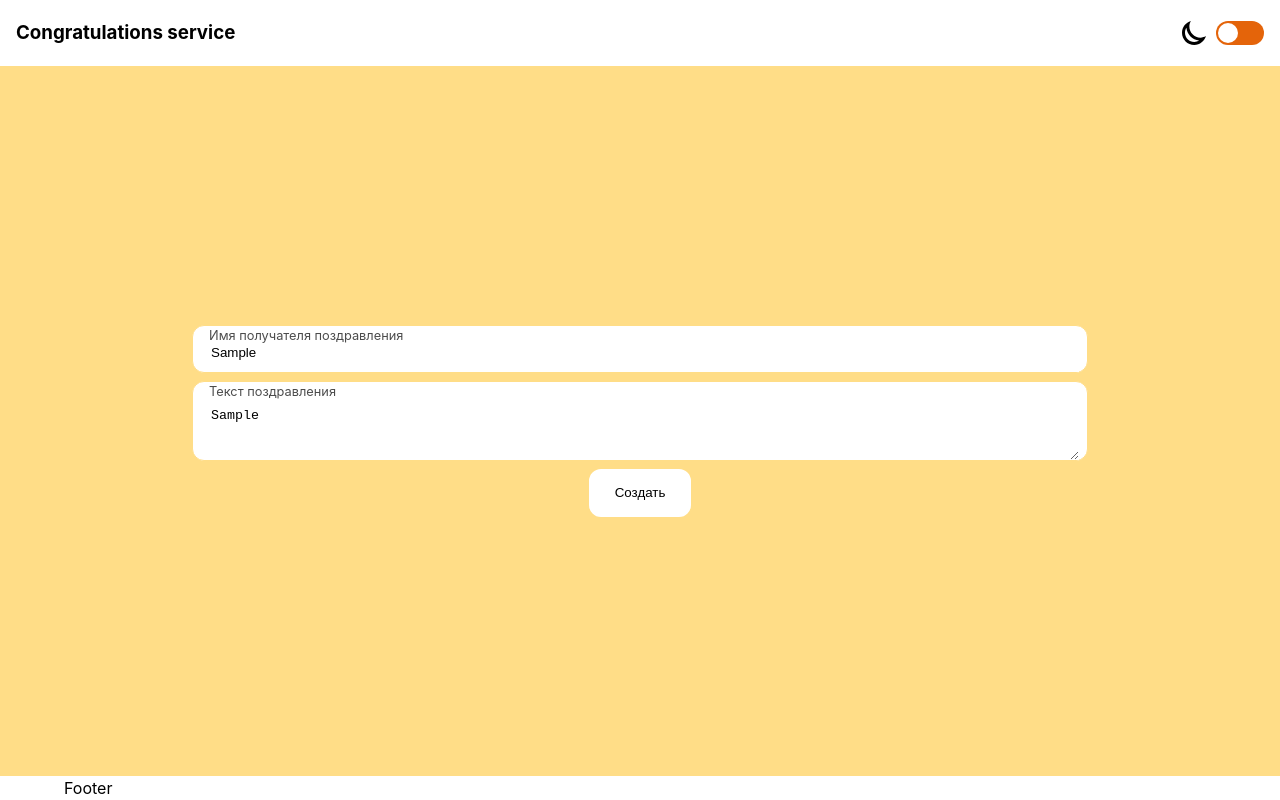
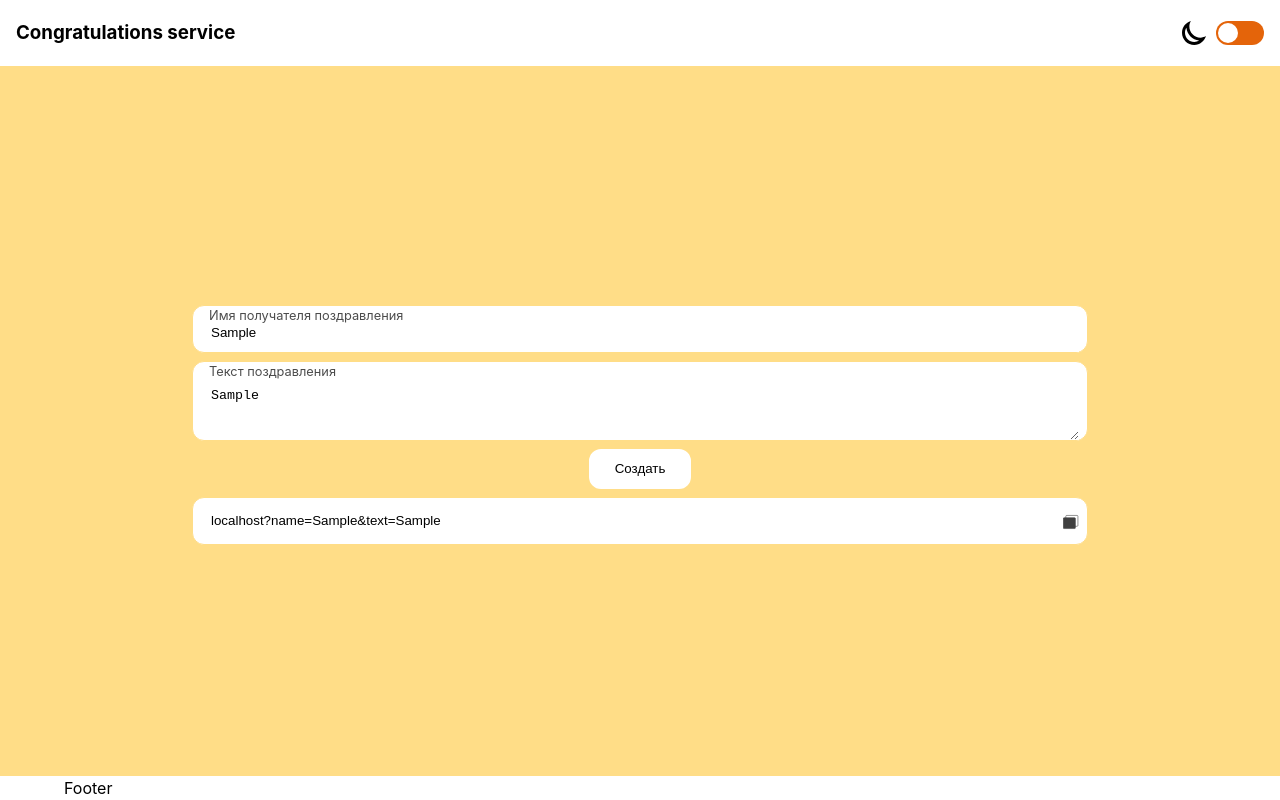
Before and after one commit to WDL-Team/congratulations-service, a React (Vite) app: page / in a window 1280 px wide. Both pictures are taken after typing "Sample", "Sample" into the empty fields and a click on the button "Создать". Built offline with nearby package versions, Linux system fonts and the light colour scheme.

Commit message:
feat: copy component

```diff
--- a/src/App.tsx
+++ b/src/App.tsx
@@ -1,13 +1,16 @@
+import { useState } from 'react'
 import { ThemeProvider } from './components/theme'
 import { Layout } from './components/layout'
 import { FormInput } from './components/form/input'
 import { FormText } from './components/form/text'
 import { FormSubmit } from './components/form/submit'
+import { CopyInput } from './components/copy'
 import { queryToString, queryToObject } from './utils/query'
 import { useRouter } from './hooks/useRouter'
 
 function App() {
   const { host, query } = useRouter()
+  const [result, setResult] = useState('')
 
   const submitHandler = (event: React.FormEvent<HTMLFormElement>) => {
     event.preventDefault()
@@ -18,16 +21,20 @@ function App() {
     }
     console.log(data)
     console.log(`${host}?${queryToString(data)}`)
+    setResult(`${host}?${queryToString(data)}`)
   }
 
   return (
     <ThemeProvider>
       <Layout>
-        <form onSubmit={submitHandler} style={{ width: '70%' }}>
-          <FormInput type="text" name="name" placeholder="Имя получателя поздравления" error={false} errorMessage="Проверьте имя" />
-          <FormText name="text" placeholder="Текст поздравления" error={false} errorMessage="Напишите своё поздравление" />
-          <FormSubmit>Создать</FormSubmit>
-        </form>
+        <div style={{ width: '70%' }}>
+          <form onSubmit={submitHandler}>
+            <FormInput type="text" name="name" placeholder="Имя получателя поздравления" error={false} errorMessage="Проверьте имя" />
+            <FormText name="text" placeholder="Текст поздравления" error={false} errorMessage="Напишите своё поздравление" />
+            <FormSubmit>Создать</FormSubmit>
+          </form>
+          {result && <CopyInput text={result} />}
+        </div>
       </Layout>
     </ThemeProvider>
   )
--- /dev/null
+++ b/src/components/copy/copy.tsx
@@ -0,0 +1,21 @@
+import { useState } from 'react'
+import { StContainer, StCopyButton, StInput, StMessage } from './styles'
+import copyImg from '../../assets/copy.svg'
+
+export const CopyInput = ({ text }: { text: string }) => {
+  const [copyed, setCopyed] = useState(false)
+
+  const handleCopy = () => {
+    if (typeof navigator !== 'undefined') navigator.clipboard.writeText(text)
+    setCopyed(true)
+    setTimeout(() => setCopyed(false), 3000)
+  }
+
+  return (
+    <StContainer>
+      <StInput type="text" value={text} readOnly />
+      <StCopyButton src={copyImg} alt="copy" title="copy" onClick={handleCopy} />
+      {copyed && <StMessage>Copyed!</StMessage>}
+    </StContainer>
+  )
+}
--- /dev/null
+++ b/src/components/copy/index.ts
@@ -0,0 +1 @@
+export * from './copy'
--- /dev/null
+++ b/src/components/copy/styles.tsx
@@ -0,0 +1,87 @@
+import styled, { css, RuleSet } from 'styled-components'
+import { ThemeVariants } from '../../const/theme'
+
+export const StContainer = styled.div`
+  position: relative;
+  display: flex;
+  flex-direction: column;
+  border-radius: 0.75rem;
+  padding: 0 2rem 0 1rem;
+  height: 3rem;
+  width: 100%;
+  box-sizing: border-box;
+  border: 1px solid ${props => props.theme.colors.primary};
+  background-color: ${props => props.theme.colors.secondary};
+  color: ${props => props.theme.colors.text};
+`
+
+export const StInput = styled.input`
+  outline: none;
+  border: none;
+  width: 100%;
+  height: 100%;
+  color: ${props => props.theme.colors.text};
+  background-color: ${props => props.theme.colors.secondary};
+`
+const filter: Record<ThemeVariants, RuleSet> = {
+  dark: css`
+    filter: brightness(0) saturate(100%) invert(100%) sepia(1%) saturate(2344%) hue-rotate(335deg) brightness(119%) contrast(100%);
+  `,
+  light: css`
+    filter: brightness(0) saturate(100%) invert(0%) sepia(98%) saturate(0%) hue-rotate(349deg) brightness(97%) contrast(103%);
+  `,
+}
+
+export const StCopyButton = styled.img`
+  position: absolute;
+  right: 0.5rem;
+  top: 1rem;
+  width: 1rem;
+  height: 1rem;
+  cursor: pointer;
+  ${props => filter[props.theme.name]};
+  opacity: 0.75;
+  &:hover {
+    opacity: 1;
+  }
+`
+
+export const StMessage = styled.div`
+  @keyframes show {
+    0% {
+      opacity: 0;
+    }
+    10% {
+      opacity: 1;
+    }
+    90% {
+      opacity: 1;
+    }
+    100% {
+      opacity: 0;
+    }
+  }
+  font-size: 0.75rem;
+  background-color: ${props => props.theme.colors.tertiary};
+  color: ${props => props.theme.colors.text};
+  text-align: center;
+  border-radius: 6px;
+  padding: 0.25rem 0.75rem;
+  position: absolute;
+  z-index: 2;
+  right: 0;
+  top: -2rem;
+  opacity: 0;
+  animation: forwards 3s show;
+
+  &::after {
+    content: '';
+    position: absolute;
+    bottom: -10px;
+    left: 50%;
+    margin-left: -5px;
+    border-width: 5px;
+    border-style: solid;
+    border-color: ${props => props.theme.colors.tertiary} transparent transparent;
+  }
+`
--- a/src/components/form/submit/styles.tsx
+++ b/src/components/form/submit/styles.tsx
@@ -3,7 +3,7 @@ import styled from 'styled-components'
 export const StButton = styled.button`
   align-self: center;
   margin: 0.5rem;
-  height: 3rem;
+  height: 2.5rem;
   padding: 0 1.5rem;
   border-radius: 0.75rem;
   border: 2px solid ${props => props.theme.colors.secondary};
@@ -11,6 +11,7 @@ export const StButton = styled.button`
   color: ${props => props.theme.colors.text};
   outline: none;
   transition: border 0.25s linear;
+  cursor: pointer;
 
   &:focus {
     outline: none;
--- a/src/const/theme.ts
+++ b/src/const/theme.ts
@@ -1,7 +1,7 @@
 export type ThemeVariants = 'dark' | 'light'
 
 export interface ITheme {
-  name: string
+  name: ThemeVariants
   colors: Record<string, string>
 }
 
```
Also changed, not shown: src/assets/copy.svg (added).
